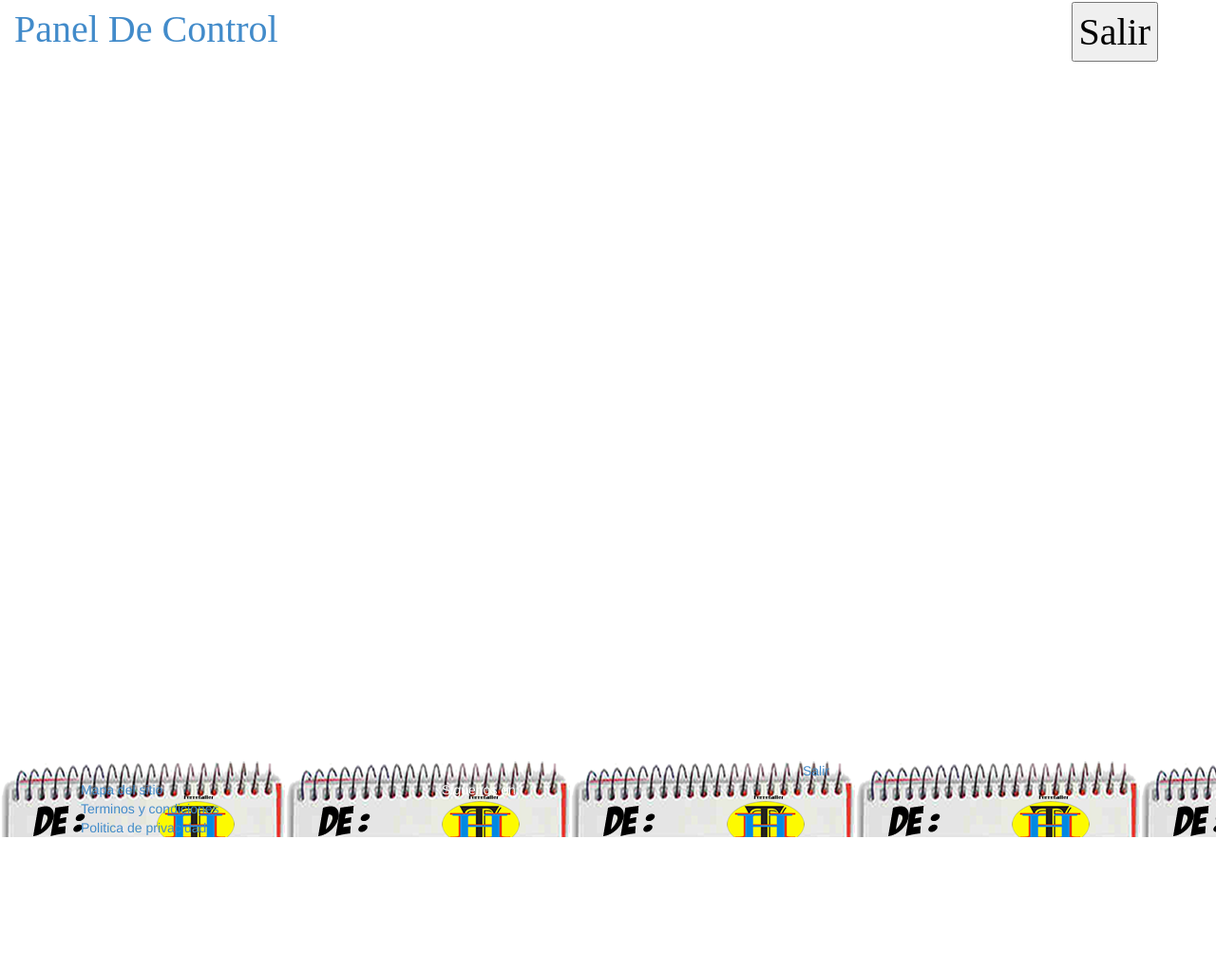
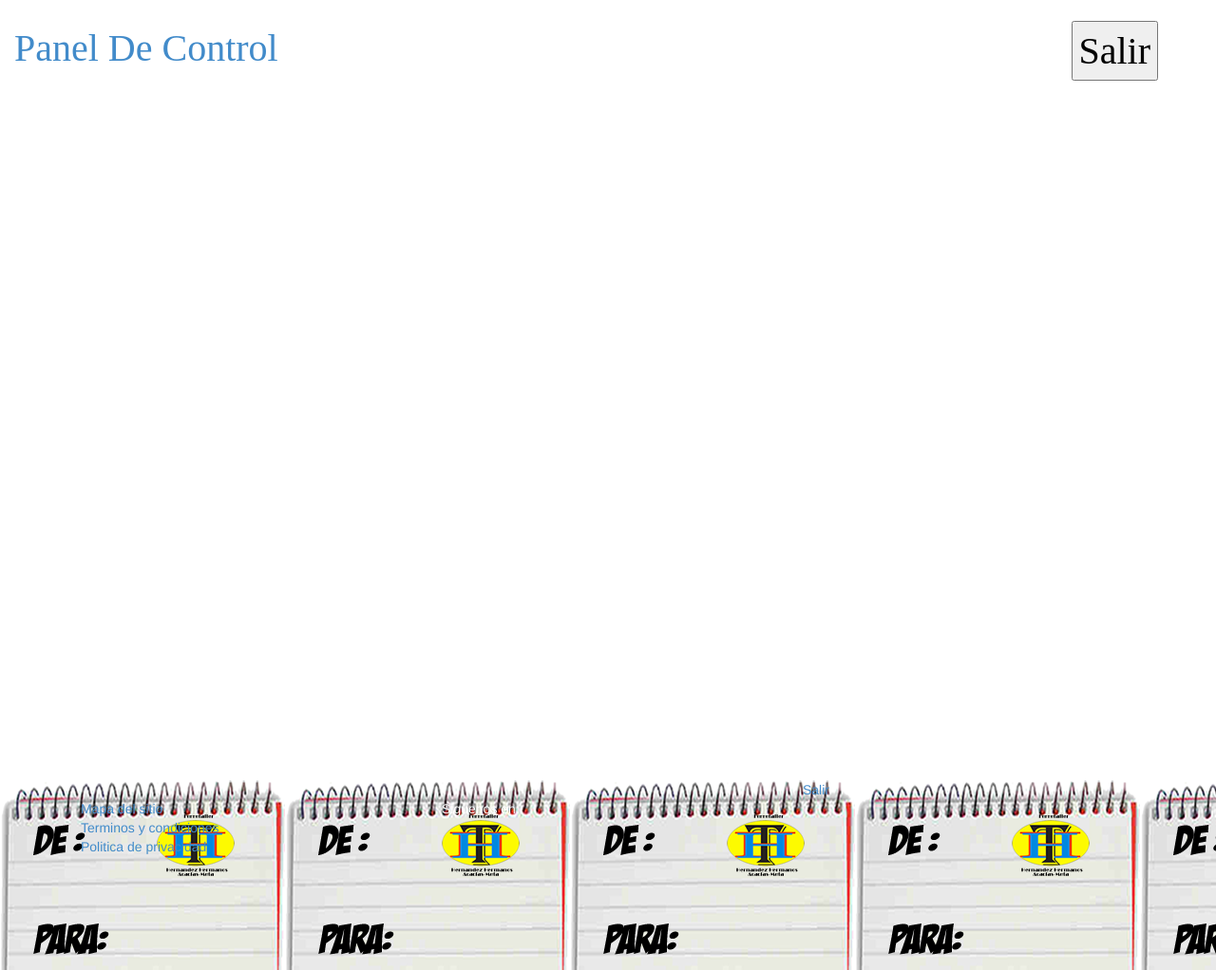
Before and after one commit to chernandez911/tiendaonline, a PHP site: page /northwind/admin/index.php in a window 1280 px wide. Shown: the part 51-1073 px from the top of the page at 95% size. Before the commit the page ends 933 px from the top, so only its background shows below. Run offline with PHP 8.4, Linux system fonts and the light colour scheme; a user stored in the database is signed in; some libraries are stand-ins or nearby versions.

Commit message:
Mejoras en diseño

```diff
--- a/css/estiloadmin.css
+++ b/css/estiloadmin.css
@@ -7,7 +7,7 @@
     height: 100%;
 }
 #footer{
-    height: auto;
+    height: 200px;
     background: url("http://cristianhernandez.hol.es/img/contacto.fw.png") ;
 }
 #titulopanel{
@@ -15,11 +15,10 @@
 	color: white;
 	font-size: 40px;
 	font-family: Aubrey;
-	margin-top: 53px;
+	margin-top: 73px;
 }
-
 #contenido{
 	min-height: 100%;
 	height: 100%;
-	margin-top: 2px;
+	margin-top: 40px;
 }
```
